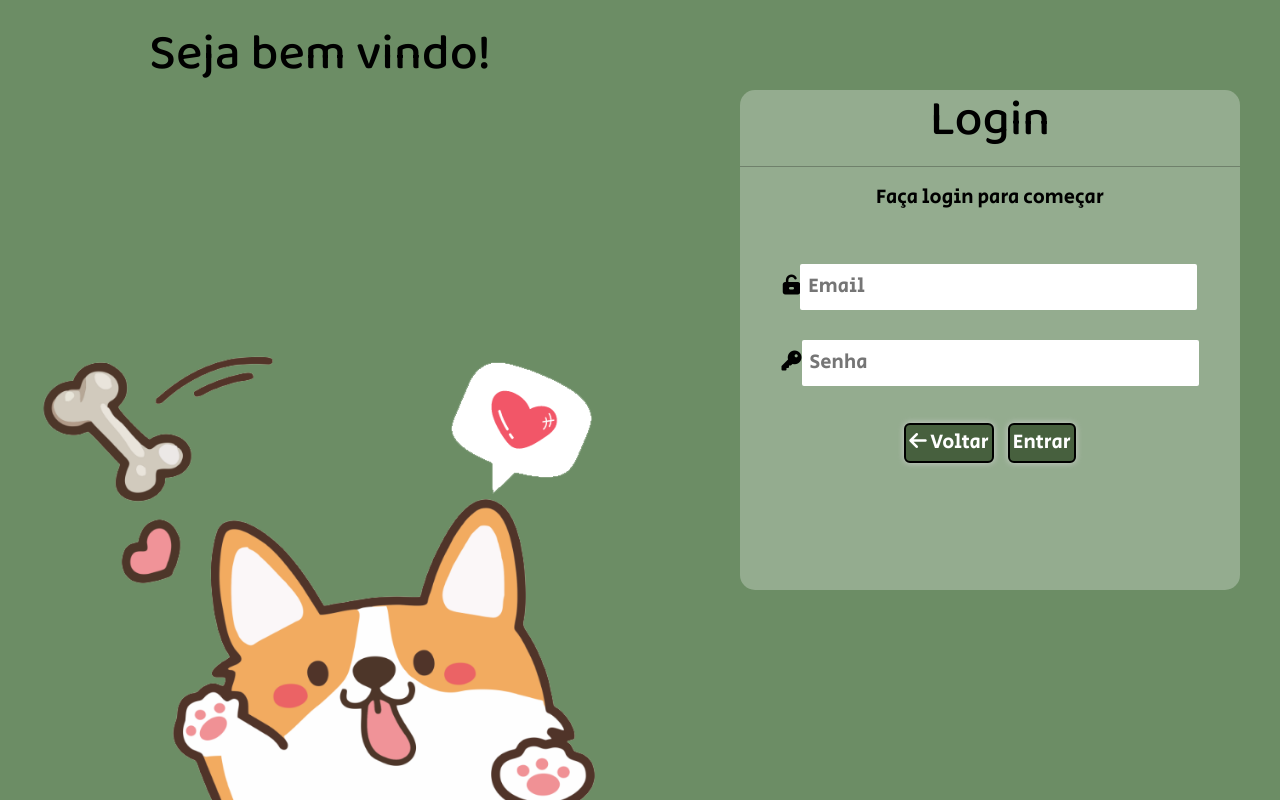
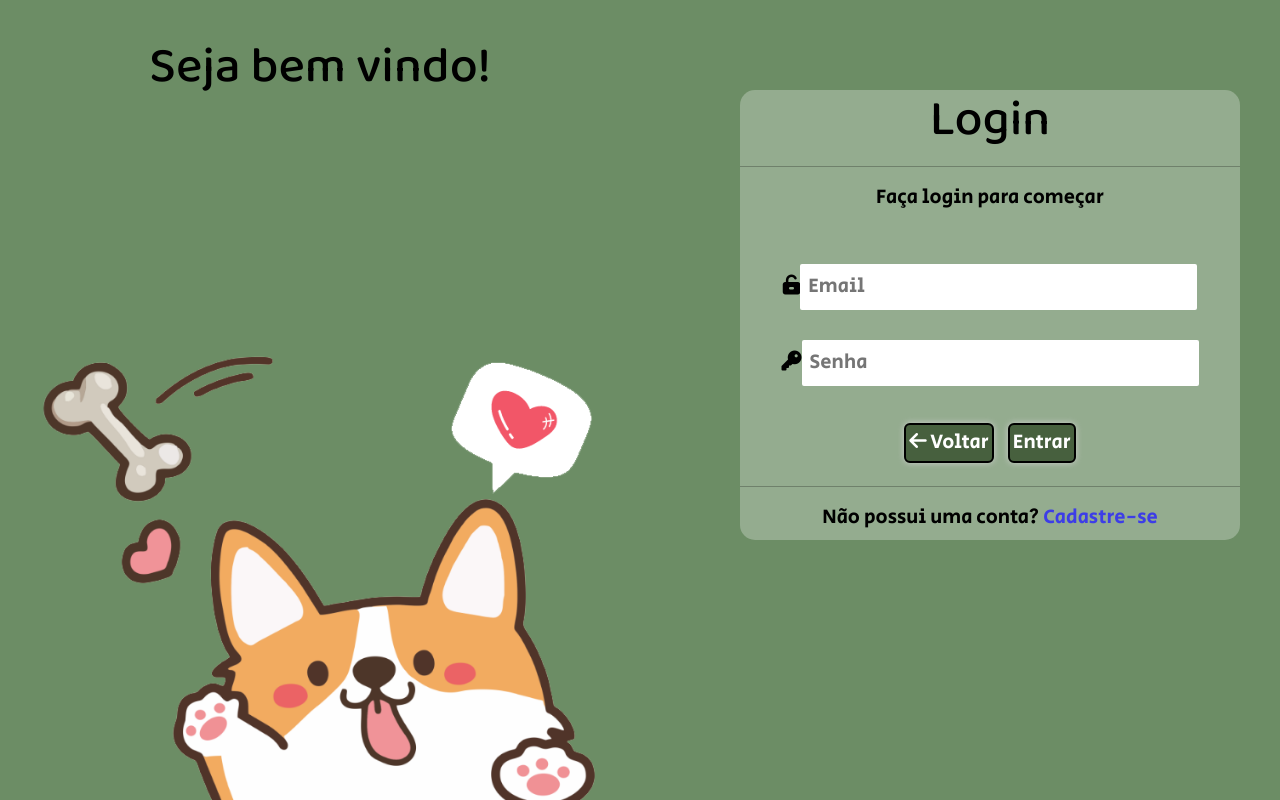
Before and after one commit to isabelal16/projeto-integrador, a React (Create React App) app: page /login in a window 1280 px wide. Built offline with nearby package versions, Linux system fonts and the light colour scheme; a web font is replaced by a local one.

Commit message:
cadastro e login botões, correções e ajustes

```diff
--- a/src/Cadastro.js
+++ b/src/Cadastro.js
@@ -1,5 +1,5 @@
 import React from 'react';
-import { useNavigate } from 'react-router-dom';
+import { useNavigate , Link } from 'react-router-dom';
 
 const Cadastro = () => {
 
@@ -101,12 +101,13 @@ const Cadastro = () => {
                             <i className="fa-solid fa-key"> </i><input id='senhaCadastro2' autoComplete='new-password' required minLength="8" name ='senha2' type="password" placeholder="Confirme sua senha:"/>
 
                             <br/>
-                            <button className='link'><i className="fa-solid fa-arrow-left"></i> Voltar</button>
+                            <Link to='/' className='link'><i className="fa-solid fa-arrow-left"></i> Voltar</Link>
                             <button className='link'>Salvar</button>
-                            <hr/>
+
                         </label>
                     </form>
-
+                    <hr/>
+                    <p>Possui uma conta? <Link className='loLogin' to='/login'>Conecte-se</Link></p>
 
 
 
--- a/src/CadastroLogin.css
+++ b/src/CadastroLogin.css
@@ -2,12 +2,6 @@
 @import url('https://fonts.googleapis.com/css2?family=Abel&family=Grape+Nuts&family=Raleway&family=Secular+One&display=swap');
 @import url('https://fonts.googleapis.com/css2?family=Baloo+2:wght@500&display=swap');
 @import url('https://fonts.googleapis.com/css2?family=Hammersmith+One&display=swap');
-
-body .cadastroLogin{
-    height: 100vh;
-    padding: 0;
-    background-color:#6c8d65;
-}
 
 .centro{
     text-align:center;
@@ -23,7 +17,12 @@ body .cadastroLogin{
     font-family:'Secular One', sans-serif;
     background-color:#6c8d65;
     font-size: 20px;
+    height: 100%;
 
+}
+
+.bodyLogin{
+    height: 100vh;
 }
 
 .Cadastro h1{
@@ -31,7 +30,6 @@ body .cadastroLogin{
     font-family: 'Baloo 2', cursive;
     color:rgb(0, 0, 0);
     font-size: 50px;
-    margin-top: 3.8%;
 
 }
 
@@ -51,8 +49,8 @@ body .cadastroLogin{
     border:none;
     border-radius: 15px;
     margin: 30px;
-    height: 650px;
     width: 500px;
+    height: 687px;
     margin-left: 100px;
     margin-top: 1%;
 }
@@ -94,6 +92,18 @@ body .cadastroLogin{
     padding: 3px;
     border: black solid 2px;
     margin: 7px;
+    margin-top: 10px;
+}
+
+.buttonLogin{
+    text-decoration: none;
+    background: rgba(60, 85, 51, 0.87);
+    color: white;
+    border-radius: 6px;
+    box-shadow: 0px 0px 6px #ccc;
+    padding: 3px;
+    border: black solid 2px;
+    margin: 7px;
 }
 
 
@@ -107,7 +117,7 @@ body .cadastroLogin{
 }
 
 .Cadastro img{
-    margin-top: 0;
+    margin-top: 10%;
     width: 470px;
 
 }
@@ -119,6 +129,7 @@ body .cadastroLogin{
 
 .login{
     width: 50%;
+    margin-top: 1%;
     text-align: center;
 
 }
@@ -129,17 +140,28 @@ body .cadastroLogin{
     text-align: center;
     border:none;
     border-radius: 15px;
-    height:500px;
+    height:450px;
     width: 500px;
     margin-left: 100px;
     margin-top: 15%;
 }
+
 .imgFundoLogin{
     width: calc(80vh);
     position: absolute;
     bottom: 0;
     left: 0;
 
+}
+
+.loCadastro{
+    text-decoration: none;
+    color: rgb(61, 61, 231);
+}
+
+.loLogin{
+  text-decoration: none;
+  color: rgb(61, 61, 231);
 }
 
 
--- a/src/Login.js
+++ b/src/Login.js
@@ -1,6 +1,6 @@
 import { getDefaultNormalizer } from '@testing-library/react';
 import React from 'react';
-import { useNavigate } from 'react-router-dom';
+import { Link, useNavigate } from 'react-router-dom';
 
 const Login = () => {
 
@@ -54,6 +54,7 @@ const Login = () => {
 
     return (
 
+        <div className='bodyLogin'>
         <div className='login2 cadastroLogin'>
 
 
@@ -77,16 +78,18 @@ const Login = () => {
                         <i className="fa-solid fa-key"></i><input name="senha" autoComplete='current-password' required minLength="3" type="password" placeholder="Senha"/>
                         <br/>
                         <br/>
-                        <button className='link'><i className="fa-solid fa-arrow-left"></i> Voltar </button>
-                        <button className='link'> Entrar </button>
+                        <button className='buttonLogin'><i className="fa-solid fa-arrow-left"></i> Voltar </button>
+                        <button className='buttonLogin'> Entrar </button>
 
                         </label>
                     </form>
+                    <hr/>
+                    <p>Não possui uma conta? <Link className='loCadastro' to='/cadastro'>Cadastre-se</Link></p>
                 </div>
             </div>
 
         </div>
-
+        </div>
 
     );
 }
```
